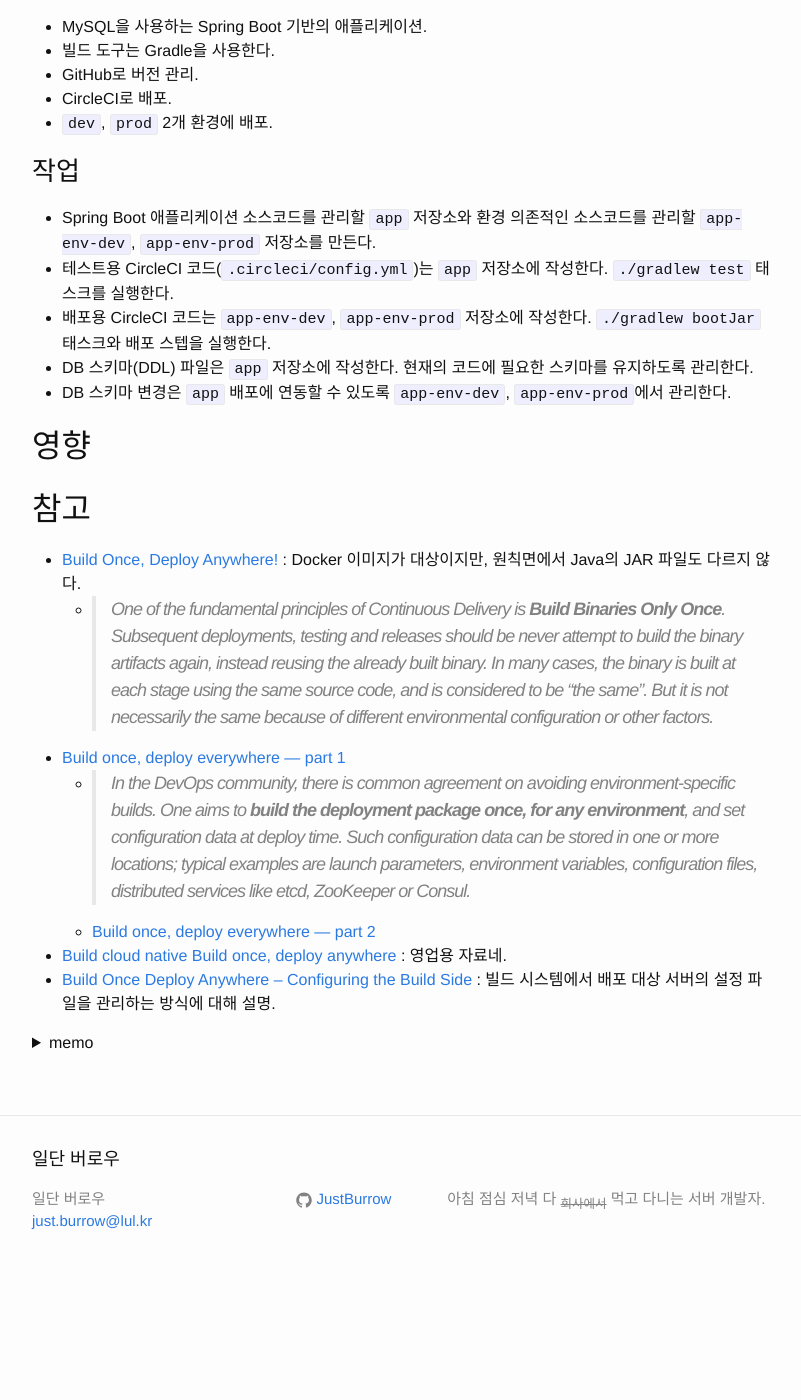
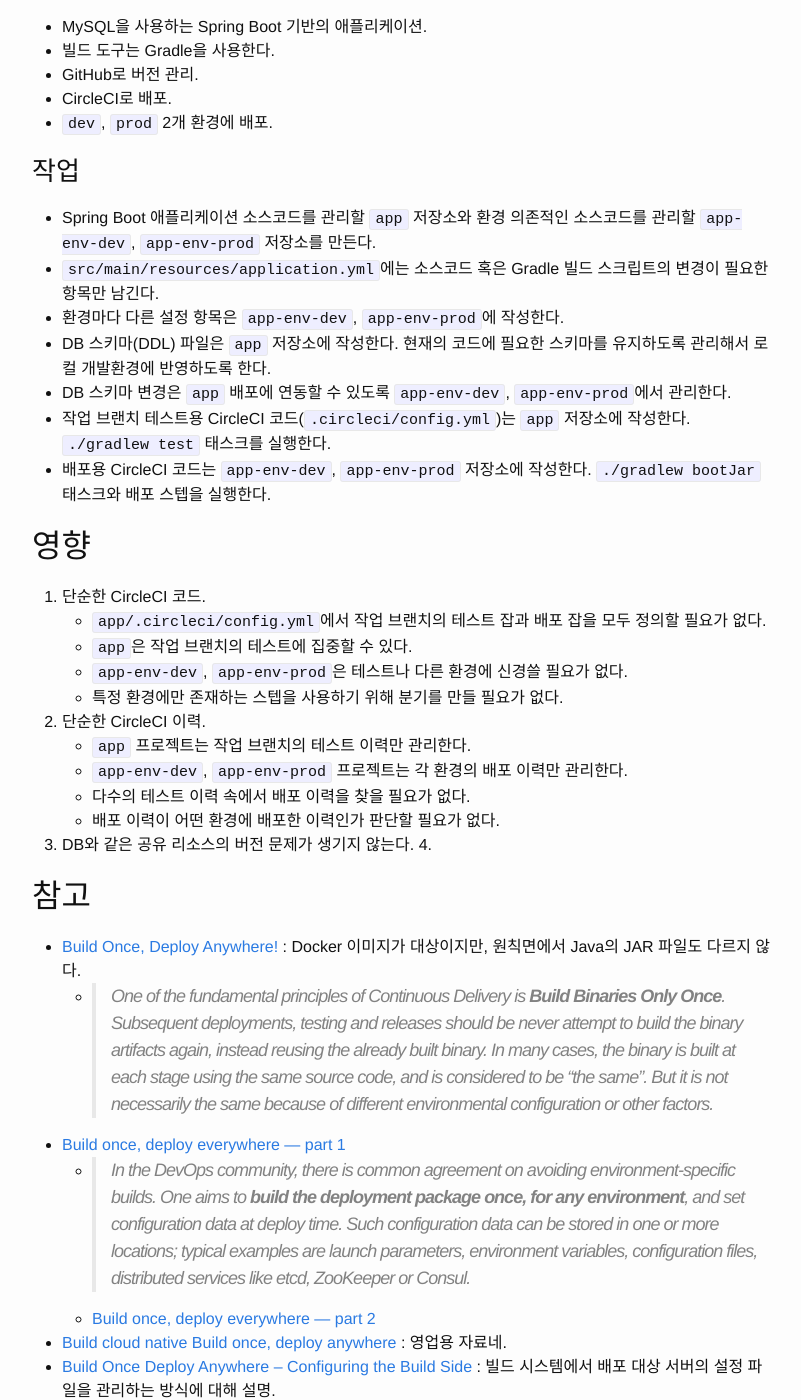
Before and after one commit to JustBurrow/JustBurrow.github.io, a Jekyll site: the page built from _posts/2020-07-08-build-once-deploy-anywhere.md, in a window 1280 px wide and 1400 px high, scrolled down 791 px. Shown: the whole window, without its empty margins (238-1039 px from the left). Built offline with Jekyll 4.4.1, drawn with Linux system fonts in a browser that asks for light colours; before the commit the page ends 2084 px from its top, so only the background shows below that.

Commit message:
UPDATE : 작업, 영향.

```diff
--- a/_posts/2020-07-08-build-once-deploy-anywhere.md
+++ b/_posts/2020-07-08-build-once-deploy-anywhere.md
@@ -34,12 +34,27 @@
 ### 작업
 
 - Spring Boot 애플리케이션 소스코드를 관리할 `app` 저장소와 환경 의존적인 소스코드를 관리할 `app-env-dev`, `app-env-prod` 저장소를 만든다.
-- 테스트용 CircleCI 코드(`.circleci/config.yml`)는 `app` 저장소에 작성한다. `./gradlew test` 태스크를 실행한다.
+- `src/main/resources/application.yml`에는 소스코드 혹은 Gradle 빌드 스크립트의 변경이 필요한 항목만 남긴다.
+- 환경마다 다른 설정 항목은 `app-env-dev`, `app-env-prod`에 작성한다.
+- DB 스키마(DDL) 파일은 `app` 저장소에 작성한다. 현재의 코드에 필요한 스키마를 유지하도록 관리해서 로컬 개발환경에 반영하도록 한다.
+- DB 스키마 변경은 `app` 배포에 연동할 수 있도록 `app-env-dev`, `app-env-prod`에서 관리한다.
+- 작업 브랜치 테스트용 CircleCI 코드(`.circleci/config.yml`)는 `app` 저장소에 작성한다. `./gradlew test` 태스크를 실행한다.
 - 배포용 CircleCI 코드는 `app-env-dev`, `app-env-prod` 저장소에 작성한다. `./gradlew bootJar` 태스크와 배포 스텝을 실행한다.
-- DB 스키마(DDL) 파일은 `app` 저장소에 작성한다. 현재의 코드에 필요한 스키마를 유지하도록 관리한다.
-- DB 스키마 변경은 `app` 배포에 연동할 수 있도록 `app-env-dev`, `app-env-prod`에서 관리한다.
 
 ## 영향
+
+1. 단순한 CircleCI 코드.
+   - `app/.circleci/config.yml`에서 작업 브랜치의 테스트 잡과 배포 잡을 모두 정의할 필요가 없다.
+   - `app`은 작업 브랜치의 테스트에 집중할 수 있다.
+   - `app-env-dev`, `app-env-prod`은 테스트나 다른 환경에 신경쓸 필요가 없다.
+   - 특정 환경에만 존재하는 스텝을 사용하기 위해 분기를 만들 필요가 없다.
+2. 단순한 CircleCI 이력.
+   - `app` 프로젝트는 작업 브랜치의 테스트 이력만 관리한다.
+   - `app-env-dev`, `app-env-prod` 프로젝트는 각 환경의 배포 이력만 관리한다.
+   - 다수의 테스트 이력 속에서 배포 이력을 찾을 필요가 없다.
+   - 배포 이력이 어떤 환경에 배포한 이력인가 판단할 필요가 없다.
+3. DB와 같은 공유 리소스의 버전 문제가 생기지 않는다.
+4.
 
 ## 참고
 
```
